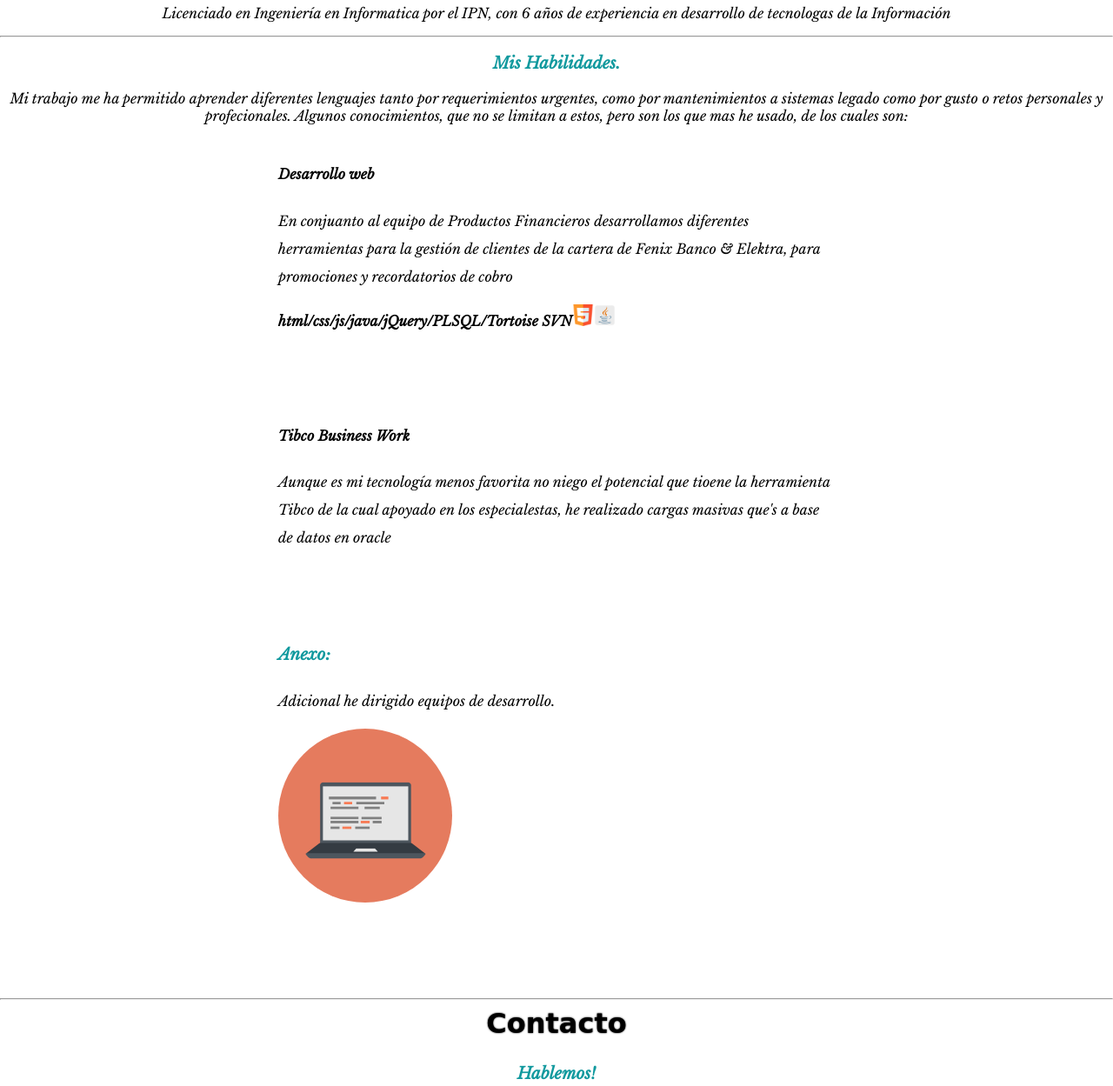
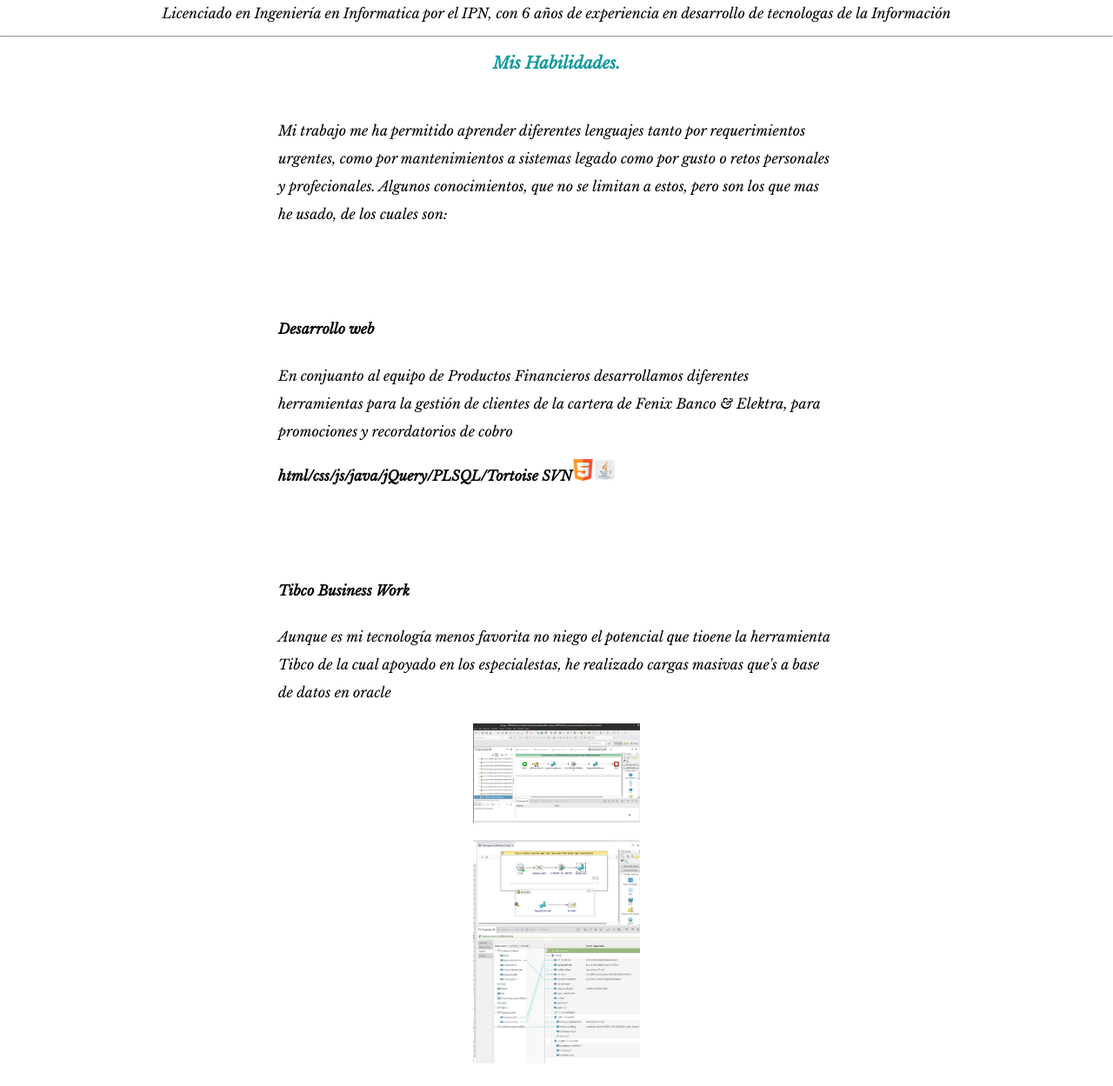
Before and after one commit to jhonymentiendo/cv, a plain HTML site: page index.html in a window 1280 px wide. Shown: the part 900-2149 px from the top of the page at 87% size. Drawn offline with nearby package versions, Linux system fonts and the light colour scheme; a web font is replaced by a local one.

Commit message:
modif habilidaes

```diff
--- a/css/styles.css
+++ b/css/styles.css
@@ -9,6 +9,11 @@ body {
    background-color: #7b98dc;
    position: relative;
    padding-top: 160px;
+}
+
+.primeraskillrow{
+   display: block;
+   margin-top: 50px !important;
 }
 
 .skill-row{
@@ -98,3 +103,9 @@ td {
    width: 25px;
    height: 25px;
 }
+.imagenmuestratibco{
+   display: block;
+   width: 30%;
+   height: 30%;
+   margin: 20px auto 20px auto;
+}
--- a/index.html
+++ b/index.html
@@ -30,9 +30,14 @@
           <p>Licenciado en Ingeniería en Informatica por el IPN, con 6 años de experiencia en desarrollo de tecnologas de la Información</p>
         </div>
         <hr>
+
         <div class="skills">
           <h3>Mis Habilidades.</h3>
-          <div class="phabilidades">Mi trabajo me ha permitido aprender diferentes lenguajes tanto por requerimientos urgentes, como por mantenimientos a sistemas legado como por gusto o retos personales y profecionales. Algunos conocimientos, que no se limitan a estos, pero son los que mas he usado, de los cuales son:</div>
+
+          <div class="skill-row primeraskillrow">
+            <p>Mi trabajo me ha permitido aprender diferentes lenguajes tanto por requerimientos urgentes, como por mantenimientos a sistemas legado como por gusto o retos personales y profecionales. Algunos conocimientos, que no se limitan a estos, pero son los que mas he usado, de los cuales son:</p>
+          </div>
+
 
           <div class="skill-row">
             <h4>Desarrollo web</h4>
@@ -44,6 +49,8 @@
           <div class="skill-row">
             <h4>Tibco Business Work</h4>
             <p>Aunque es mi tecnología menos favorita no niego el potencial que tioene la herramienta Tibco de la cual apoyado en los especialestas, he realizado cargas masivas que's a base de datos en oracle</p>
+            <img src="./img/tibcobw.jpg" class="imagenmuestratibco" alt="">
+            <img src="./img/tibco2.jpeg" class="imagenmuestratibco" alt="">
           </div>
 
 
```
Also changed, not shown: img/tibco2.jpeg (added), img/tibcobw.jpg (added).
